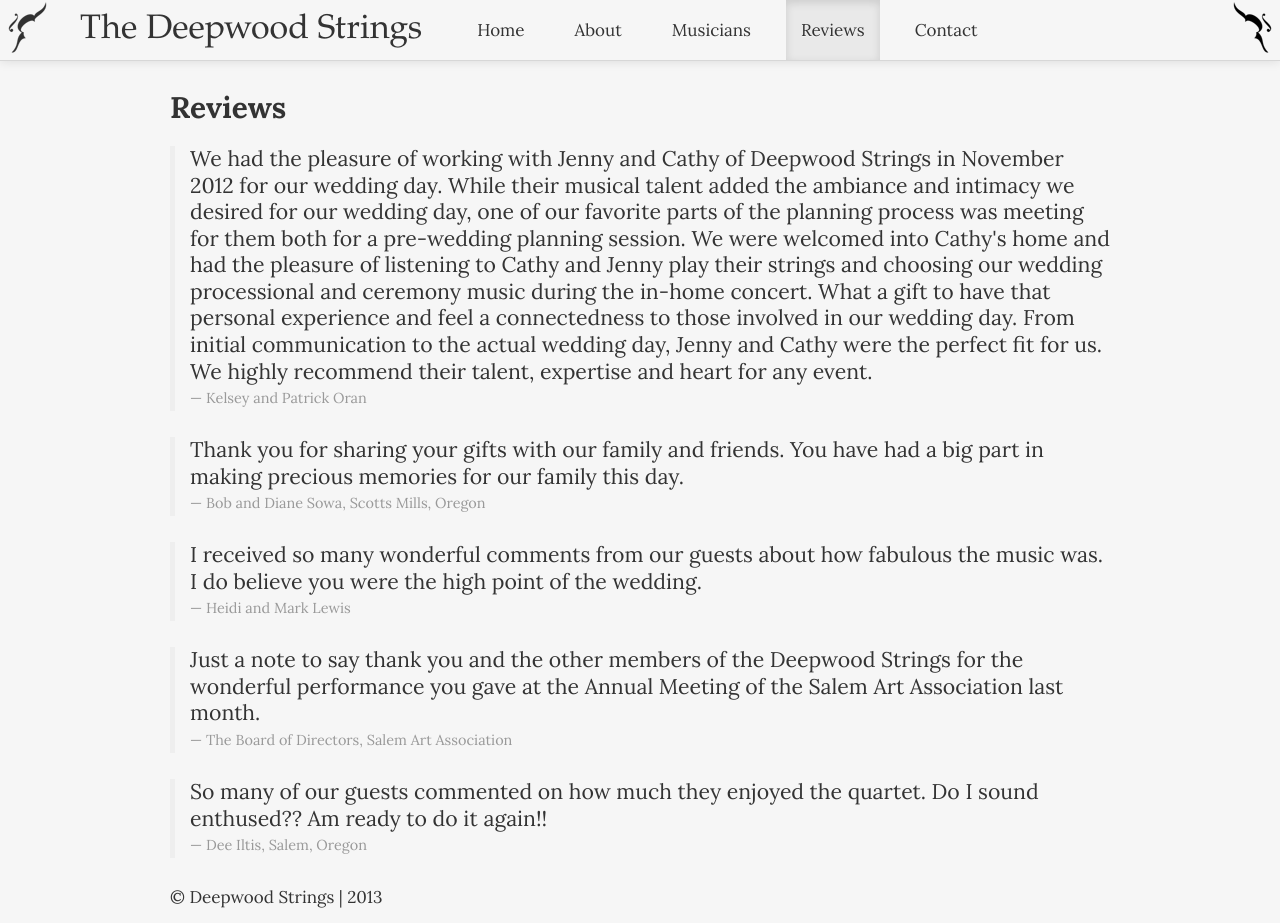
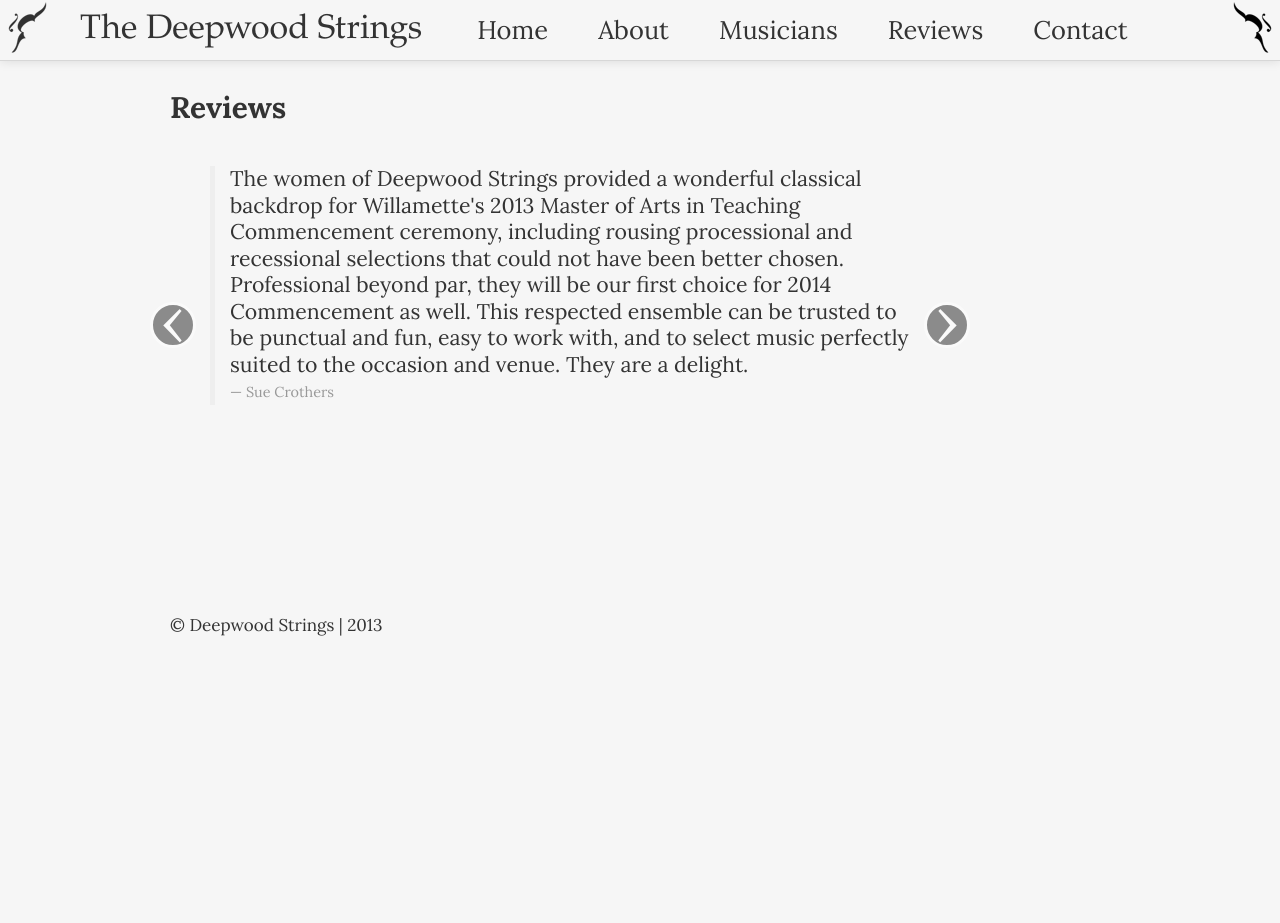
Before and after one commit to bheithaus/deepwood_strings, a Jekyll site: the page built from reviews/index.html, in a window 1280 px wide and 923 px high. Built offline with Jekyll 4.4.1, drawn with Linux system fonts in a browser that asks for light colours.

Commit message:
carousel reivews

```diff
--- a/css/main.css
+++ b/css/main.css
@@ -6,7 +6,7 @@ h1 {
 	font-size: 200%;
 }
 
-#myCarousel {
+#imageCarousel {
 	height: 300px;
 	width: 300px;
 	padding: 20px;
@@ -15,6 +15,20 @@ h1 {
 	moz-border-radius: 3px;
 }
 
+#reviewCarousel {
+	height: 400px;
+	width: 700px;
+	padding: 20px;
+}
+
+.carousel-control.right {
+  left: auto;
+  right: -40px;
+}
+.carousel-control.left {
+  right: auto;
+  left: -40px;
+}
 .arrangements {
 	padding: 10px 20px 10px 20px;
 	margin-bottom: 10px;
@@ -36,6 +50,9 @@ img.reverse {
   -ms-filter: "FlipH";
 }
 
+.navbar  ul.nav li a {
+  font-size:150%;
+}
 .hero-unit {
 	padding-top: 20px;
 }
--- a/reviews/index.html
+++ b/reviews/index.html
@@ -1,31 +1,82 @@
 ---
 layout: default
-title: Portfolio
+title: Reviews
 ---
 
 <div>
 	<h3>Reviews</h3>
-	<div>
+
+		<!-- <div id="myCarousel" class="pull-left carousel slide span4 center">
+		   <ol class="carousel-indicators">
+		    <li data-target="#myCarousel" data-slide-to="0" class="active"></li>
+		    <li data-target="#myCarousel" data-slide-to="1"></li>
+		    <li data-target="#myCarousel" data-slide-to="2"></li>
+		  </ol>
+		  <div class="carousel-inner">
+		    <div class="active item">
+				  <img src="images/group/2.jpeg" width="300px">
+			  </div>
+		    <div class="item">
+				  <img src="images/group/3.jpeg" width="300px">
+			  </div>
+		    <div class="item">
+				  <img src="images/group/4.jpeg" width="300px">
+			  </div>
+		    <div class="item">
+				  <img src="images/group/5.jpeg" width="300px">
+			  </div>
+		  </div>
+		  <a class="carousel-control left" href="#myCarousel" data-slide="prev">&lsaquo;</a>
+		  <a class="carousel-control right" href="#myCarousel" data-slide="next">&rsaquo;</a>
+		</div> -->
+  <div id="reviewCarousel" class="pull-left carousel slide span4 center">
+	  <div class="carousel-inner">
+	    <div class="active item">
+    		<blockquote>
+    		  <p>The women of Deepwood Strings provided a wonderful classical backdrop for Willamette's 2013 Master of Arts in Teaching Commencement ceremony, including rousing processional and recessional selections that could not have been better chosen.  Professional beyond par, they will be our first choice for 2014 Commencement as well.  This respected ensemble can be trusted to be punctual and fun, easy to work with, and to select music perfectly suited to the occasion and venue.  They are a delight.</p>
+          <small>Sue Crothers</small>
+        </blockquote>
+      </div>
+	    <div class="item">
+    		<blockquote>
+    		  <p>Our daughter's wedding was even more beautiful with the amazing music that Cathy, of Deepwood Strings, created. Working with Cathy was so easy, as she had so many ideas for music selections. Cathy is an outstanding musician, professional, and friendly.
+        I would  recommend her to anyone that wants top-notch talent at their event.</p>
+        <small>Susan Rusconi</small>
+        </blockquote>
+      </div>
+	    <div class="item">
     		<blockquote>
     		  <p>We had the pleasure of working with Jenny and Cathy of Deepwood Strings in November 2012 for our wedding day. While their musical talent added the ambiance and intimacy we desired for our wedding day, one of our favorite parts of the planning process was meeting for them both for a pre-wedding planning session. We were welcomed into Cathy's home and had the pleasure of listening to Cathy and Jenny play their strings and choosing our wedding processional and ceremony music during the in-home concert. What a gift to have that personal experience and feel a connectedness to those involved in our wedding day. From initial communication to the actual wedding day, Jenny and Cathy were the perfect fit for us. We highly recommend their talent, expertise and heart for any event.</p>
     		  <small>Kelsey and Patrick Oran</small>
     		</blockquote>
+      </div>
+	    <div class="item">
     		<blockquote>
     		  <p>Thank you for sharing your gifts with our family and friends. You have had a big part in making precious memories for our family this day.</p>
     		  <small>Bob and Diane Sowa, Scotts Mills, Oregon</small>
     		</blockquote>
-		<!-- <blockquote> -->
+      </div>
+	    <div class="item">
     		<blockquote>
     		  <p>I received so many wonderful comments from our guests about how fabulous the music was. I do believe you were the high point of the wedding.</p>
     		  <small>Heidi and Mark Lewis</small>
     		</blockquote>
+      </div>
+	    <div class="item">
     		<blockquote>
     		  <p>Just a note to say thank you and the other members of the Deepwood Strings for the wonderful performance you gave at the Annual Meeting of the Salem Art Association last month.</p>
     		  <small>The Board of Directors, Salem Art Association</small>
     		</blockquote>
+      </div>
+	    <div class="item">
     		<blockquote>
     		  <p>So many of our guests commented on how much they enjoyed the quartet. Do I sound enthused?? Am ready to do it again!!</p>
     		  <small>Dee Iltis, Salem, Oregon</small>
     		</blockquote>
       </div>
     </div>
+
+	  <a class="carousel-control left" href="#reviewCarousel" data-slide="prev">&lsaquo;</a>
+	  <a class="carousel-control right" href="#reviewCarousel" data-slide="next">&rsaquo;</a>
+	</div>
+</div>
```
Also changed, not shown: index.html (+3 -5 lines). Lines whose indentation alone changed are shown as unchanged.
